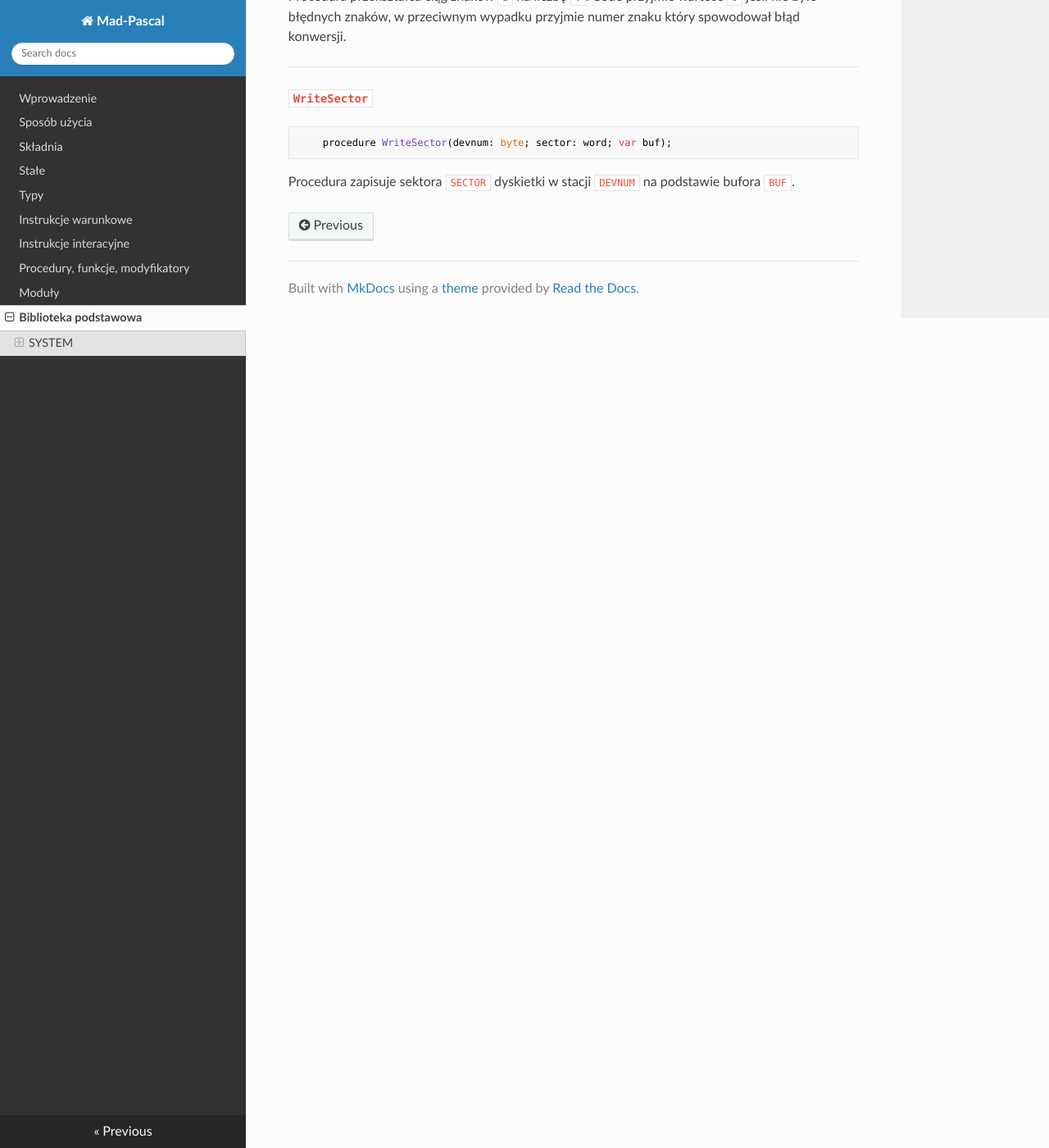
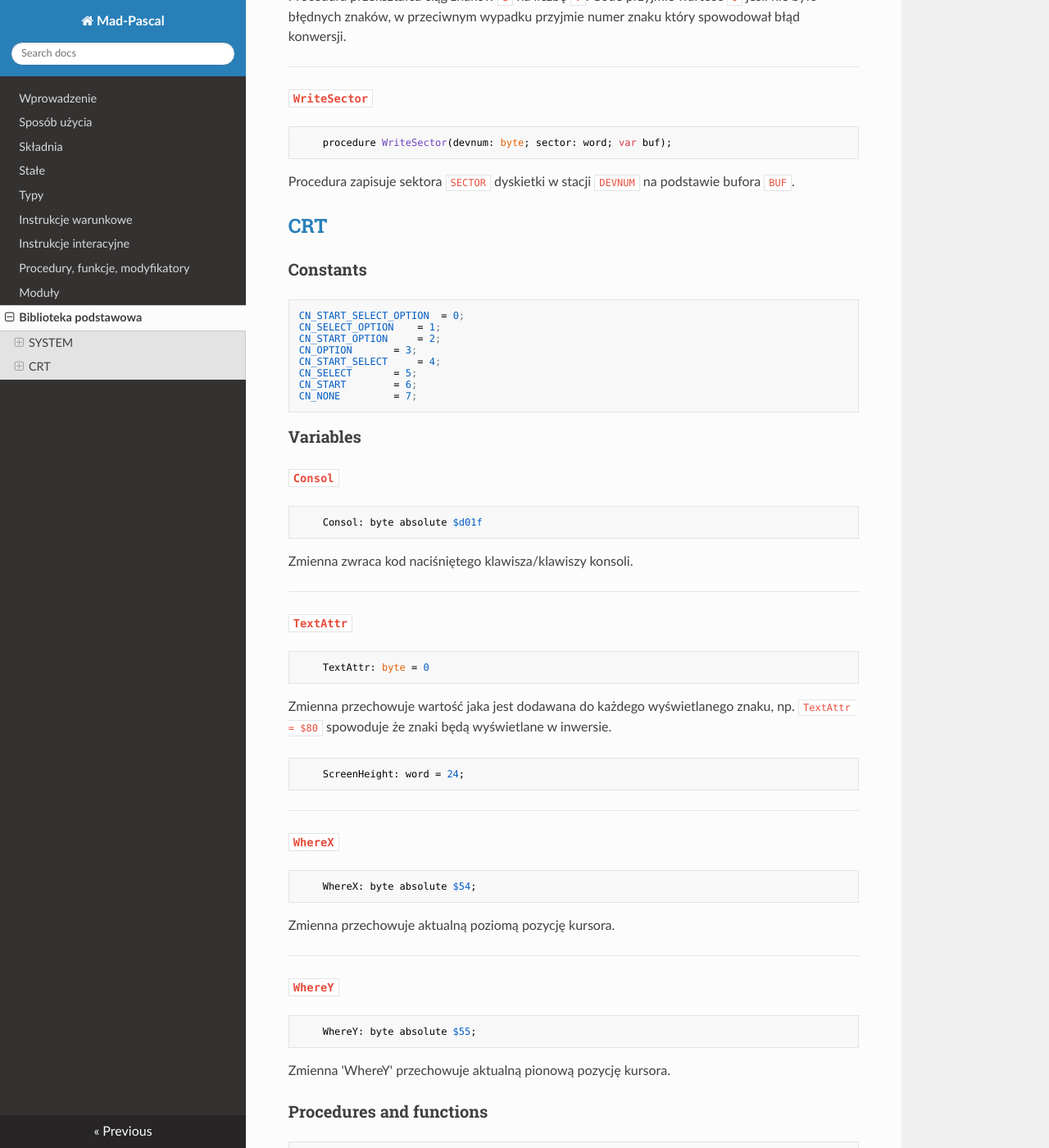
Before and after one commit to zbyti/mad-pascal-mkdocs, an MkDocs documentation site: the page built from docs/10-biblioteka-podstawowa.md, in a window 1280 px wide and 1400 px high, scrolled down 16448 px. Shown: the whole window at 82% size. Built offline with MkDocs 1.6.1, drawn with Linux system fonts in a browser that asks for light colours; nearby versions of some CDN libraries; some of the changed text lies outside the part shown.

Commit message:
CRT finito zieeeew...

````diff
--- a/docs/10-biblioteka-podstawowa.md
+++ b/docs/10-biblioteka-podstawowa.md
@@ -880,3 +880,208 @@ Procedura przekształca ciąg znaków `S` na liczbę `V`. Code przyjmie wartoś
 ```
 
 Procedura zapisuje sektora `SECTOR` dyskietki w stacji `DEVNUM` na podstawie bufora `BUF`.
+
+## [CRT](http://mads.atari8.info/library/doc/crt.html)
+
+### Constants
+
+```
+CN_START_SELECT_OPTION  = 0;
+CN_SELECT_OPTION    = 1;
+CN_START_OPTION     = 2;
+CN_OPTION       = 3;
+CN_START_SELECT     = 4;
+CN_SELECT       = 5;
+CN_START        = 6;
+CN_NONE         = 7;
+```
+
+### Variables
+
+#### `Consol`
+
+```
+    Consol: byte absolute $d01f
+```
+
+Zmienna zwraca kod naciśniętego klawisza/klawiszy konsoli.
+
+---
+
+#### `TextAttr`
+
+```
+    TextAttr: byte = 0
+```
+
+Zmienna przechowuje wartość jaka jest dodawana do każdego wyświetlanego znaku, np. `TextAttr = $80` spowoduje że znaki będą wyświetlane w inwersie.
+
+```
+    ScreenHeight: word = 24;
+```
+
+---
+
+#### `WhereX`
+
+```
+    WhereX: byte absolute $54;
+```
+
+Zmienna przechowuje aktualną poziomą pozycję kursora.
+
+---
+
+#### `WhereY`
+
+```
+    WhereY: byte absolute $55;
+```
+
+Zmienna 'WhereY' przechowuje aktualną pionową pozycję kursora.
+
+### Procedures and functions
+
+```pascal
+ClrEol             ClrScr              CursorOff          CursorOn          Delay
+DelLine            GotoXY              InsLine            Keypressed        NoSound
+ReadKey            Sound               TextBackground     TextColor
+```
+
+#### `ClrEol`
+
+```
+    procedure ClrEol;
+```
+
+Procedura czyści wiersz od aktualnej pozycji kursora do prawej strony krawędzi ekranu. Pozycja kursora nie ulega zmianie.
+
+---
+
+#### `ClrScr`
+
+```
+    procedure ClrScr;
+```
+
+Procedura czyści ekran edytora, wykonuje kod znaku `CH_CLR`.
+
+---
+
+#### `CursorOff`
+
+```
+    procedure CursorOff;
+```
+
+Procedura wyłącza kursor.
+
+---
+
+#### `CursorOn`
+
+```
+    procedure CursorOn;
+```
+
+Procedura włącza kursor.
+
+---
+
+#### `Delay`
+
+```
+    procedure Delay(MS: Word);
+```
+
+Procedura czeka zadaną ilość milisekund **MS**. W przybliżeniu `Delay(1000)` generuje opóźnienie jednej sekundy.
+
+---
+
+#### `DelLine`
+
+```
+    procedure DelLine;
+```
+
+Procedura kasuje wiersz na aktualnej pozycji kursora, wykonuje kod znaku `CH_DELLINE`.
+
+---
+
+#### `GotoXY`
+
+```
+    procedure GotoXY(x, y: byte);
+```
+
+Procedura ustawia nową pozycję kursora.
+
+---
+
+#### `InsLine`
+
+```
+    procedure InsLine;
+```
+
+Procedura wstawia pusty wiersz na aktualnej pozycji kursora, wykonuje kod znaku `CH_INSLINE`.
+
+---
+
+#### `Keypressed`
+
+```
+    function Keypressed: Boolean;
+```
+
+Funkcja zwraca `TRUE` gdy został naciśnięty jakiś klawisz klawiatury, w przeciwnym razie zwraca `FALSE`.
+
+---
+
+#### `NoSound`
+
+```
+    procedure NoSound;
+```
+
+Procedura wycisza kanały obu **POKEY-i** `$D200` `$D210)`.
+
+---
+
+#### `ReadKey`
+
+```
+    function ReadKey: char;
+```
+
+Funkcja zwraca kod naciśniętego klawisza klawiatury.
+
+---
+
+#### `Sound`
+
+```
+    procedure Sound(Chan,Freq,Dist,Vol: byte);
+```
+
+Procedura odtwarza dźwięk na kanale **POKEY-a** `CHAN (0..3, 4..7)`, o częstotliwości `FREQ (0..255)`, `filtrach DIST (0..7)`, głośności `VOL (0..15)`.
+
+---
+
+#### `TextBackground`
+
+```
+    procedure TextBackground(a: byte);
+```
+
+Procedura ustawia nowy kolor tła znaków (działa najlepiej z włączonym VBXE).
+
+---
+
+#### `TextColor`
+
+```
+    procedure TextColor(a: byte);
+```
+
+Procedura ustawia nowy kolor znaków (działa najlepiej z włączonym VBXE).
````
